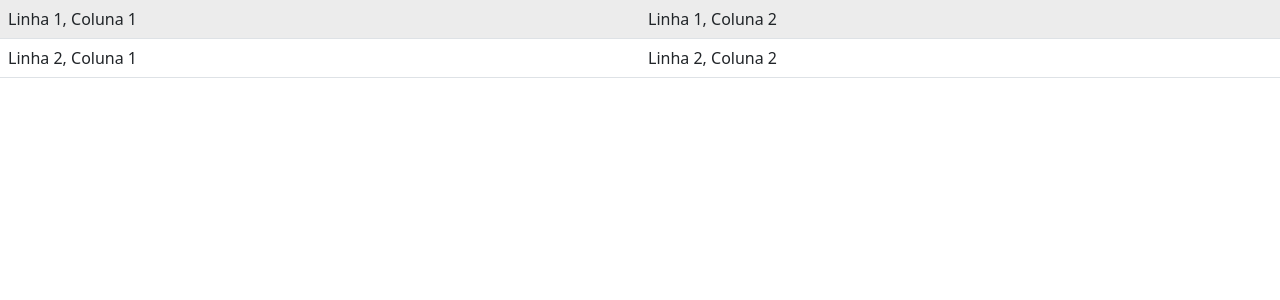
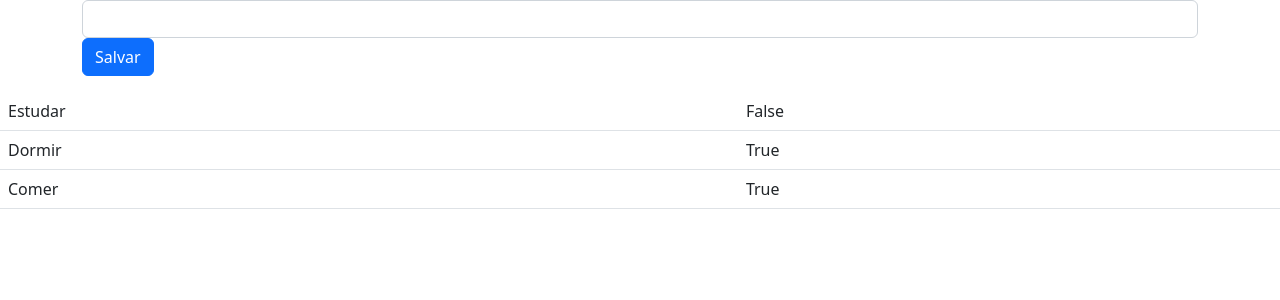
Before and after one commit to HashKu/todolist, a Flask app: page / in a window 1280 px wide. Shown: the top 300 px of the page. Run offline with Flask 2, Linux system fonts and the light colour scheme.

Commit message:
primeiros funcionamentos

```diff
--- a/app.py
+++ b/app.py
@@ -16,6 +16,9 @@ def home():
 @app.route('/create', methods=['POST'])
 def create():
     name = request.form['name']
+    task = {'name': name, 'finished': False}
+    tasks.append(task)
+    return render_template('home.html', tasks=tasks)
     return name
 
 app.run(debug=True)
--- a/templates/home.html
+++ b/templates/home.html
@@ -4,15 +4,20 @@
         <link href="https://cdn.jsdelivr.net/npm/bootstrap@5.2.2/dist/css/bootstrap.min.css" rel="stylesheet" integrity="sha384-Zenh87qX5JnK2Jl0vWa8Ck2rdkQ2Bzep5IDxbcnCeuOxjzrPF/et3URy9Bv1WTRi" crossorigin="anonymous">
     </head>
     <body>
+
+      <form class="container" action="create" method="POST">
+        <input name='name' class='form-control'/>
+        <button class='btn btn-primary'>Salvar</button>
+      </form>
+
       <table class="table table-hover">
+
+        {% for task in tasks: %}
         <tr>
-            <td>Linha 1, Coluna 1</td>
-            <td>Linha 1, Coluna 2</td>
+            <td>{{task['name']}}</td>
+            <td>{{task['finished']}}</td>
         </tr>
-        <tr>
-            <td>Linha 2, Coluna 1</td>
-            <td>Linha 2, Coluna 2</td>
-        </tr>
+        {% endfor %}
       </table>
     </body>
 </html>
```
